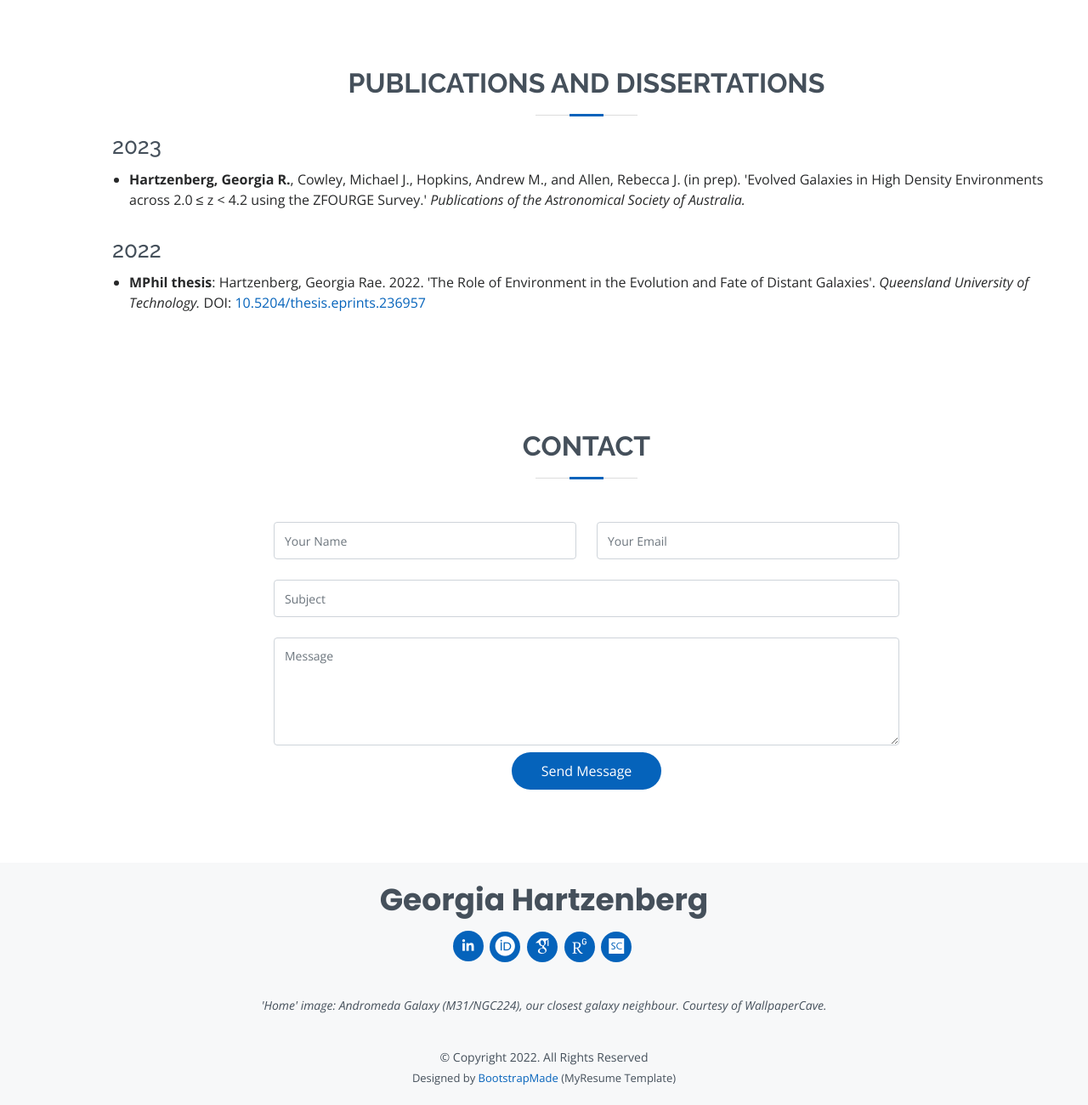
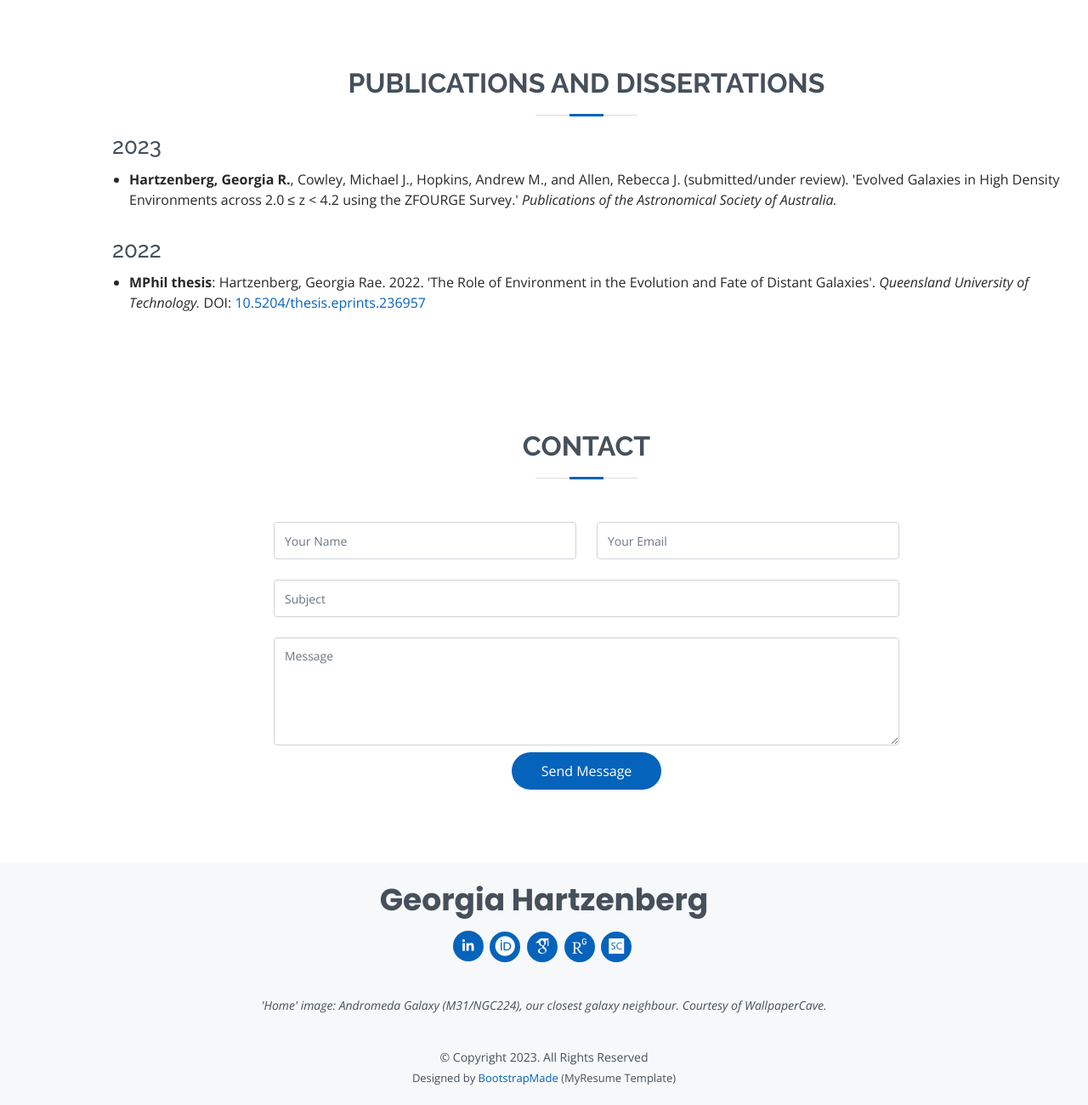
Before and after one commit to grhart235/officialwebsite, a plain HTML site: page index.html in a window 1280 px wide. Shown: the part 3143-4443 px from the top of the page at 85% size. Drawn offline with nearby package versions, Linux system fonts and the light colour scheme; files whose address does not match are found by name.

Commit message:
Updated paper and copyright status

```diff
--- a/index.html
+++ b/index.html
@@ -275,7 +275,7 @@
           <h2>Publications and Dissertations</h2>
           <h3 class="pub-title">2023</h3>
           <ul>
-            <li style="text-align:left;"><b>Hartzenberg, Georgia R.</b>, Cowley, Michael J., Hopkins, Andrew M., and Allen, Rebecca J. (in prep). 'Evolved Galaxies in High Density Environments across 2.0 ≤ z < 4.2 using the
+            <li style="text-align:left;"><b>Hartzenberg, Georgia R.</b>, Cowley, Michael J., Hopkins, Andrew M., and Allen, Rebecca J. (submitted/under review). 'Evolved Galaxies in High Density Environments across 2.0 ≤ z < 4.2 using the
             ZFOURGE Survey.'<i> Publications of the Astronomical Society of Australia.</i></li>
           </ul>
 
@@ -343,7 +343,7 @@
       <p>'Home' image: Andromeda Galaxy (M31/NGC224), our closest galaxy neighbour. Courtesy of WallpaperCave.</p>
 
       <div class="copyright">
-        &copy; Copyright 2022. All Rights Reserved
+        &copy; Copyright 2023. All Rights Reserved
       </div>
       <div class="credits">
         <!-- All the links in the footer should remain intact. -->
```
